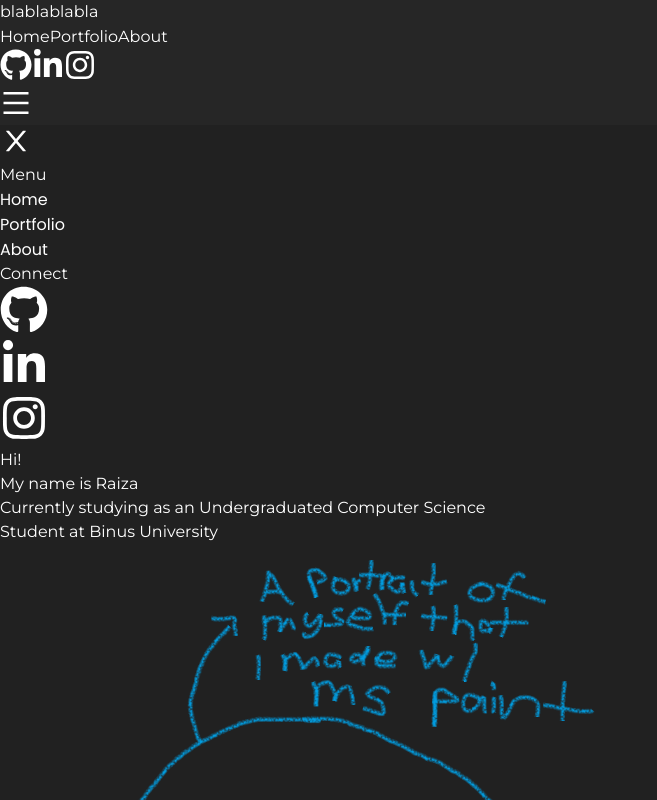
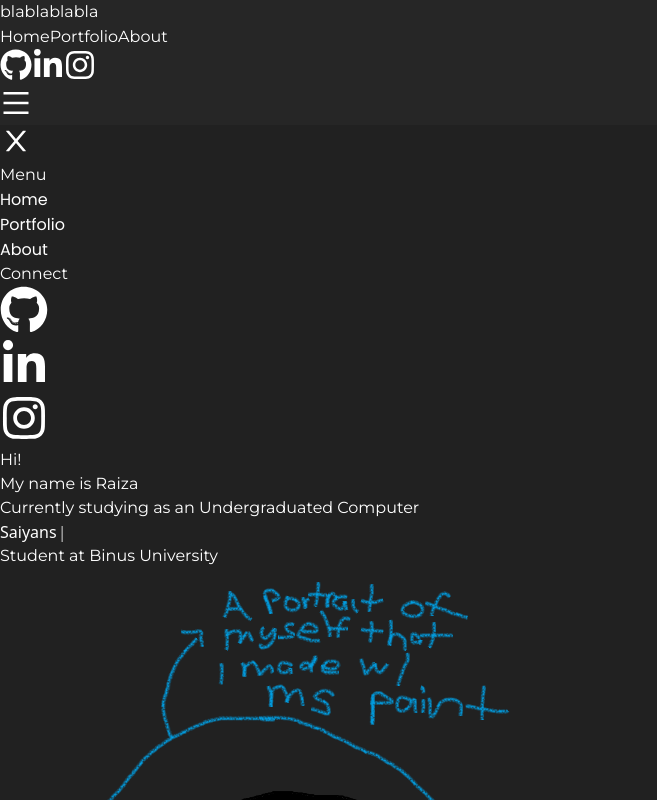
Before and after one commit to raaaizaa/personal-website, a Next.js app: page / in a window 1280 px wide. Shown: the top 800 px of the page, without its empty margins (0-657 px from the left). Built offline with nearby package versions, Linux system fonts and the light colour scheme.

Commit message:
style: added typewriter effect

```diff
--- /dev/null
+++ b/components/molecules/home/title.tsx
@@ -0,0 +1,27 @@
+import React from 'react';
+import {TextMontserrat} from '@/components/atoms/typography/text-montserrat/text-montserrat';
+import TypewriterComponent from 'typewriter-effect';
+
+export default function Title() {
+    return (
+        <>
+            <TextMontserrat className="text-5xl font-bold leading-snug">Hi!</TextMontserrat>
+            <TextMontserrat className="text-4xl leading-normal">My name is Raiza</TextMontserrat>
+            <TextMontserrat className="text-2xl leading-normal">
+                Currently studying as an Undergraduated Computer
+            </TextMontserrat>
+            <div className='font-montserrat text-3xl'>
+                <TypewriterComponent
+                    options={{
+                        autoStart: true,
+                        loop: true,
+                        delay: 40,
+                        strings: ['Saiyans', 'Science'],
+
+                    }}
+                />
+            </div>
+            <TextMontserrat className="text-2xl leading-normal">Student at Binus University</TextMontserrat>
+        </>
+    );
+}
--- a/components/pages/home/home-page.tsx
+++ b/components/pages/home/home-page.tsx
@@ -1,19 +1,18 @@
+'use client'
 import { TextMontserrat } from '@/components/atoms/typography/text-montserrat/text-montserrat';
 import Image from 'next/image';
 import React from 'react';
 import portrait from 'public/images/portrait.png'
+import Title from '@/components/molecules/home/title';
 
 export default function Homepage() {
   return (
     <div className=' lg:inline-flex h-[93%] w-screen'>
-        <div className='flex flex-col lg:w-[50%] justify-center px-4 sm:px-8 md:px-12 lg:px-20 xl:px-32 py-32 flex-grow transition-all '>
-        <TextMontserrat className='text-5xl font-bold leading-snug'>Hi!</TextMontserrat>
-        <TextMontserrat className='text-4xl leading-normal'>My name is Raiza</TextMontserrat>
-        <TextMontserrat className='text-2xl leading-normal'>Currently studying as an Undergraduated Computer Science</TextMontserrat>
-        <TextMontserrat className='text-2xl leading-normal'>Student at Binus University</TextMontserrat>
+        <div className='flex flex-col lg:w-[50%] justify-center ps-4 sm:ps-8 md:ps-12 lg:ps-20 xl:ps-32 py-32 flex-grow transition-all '>
+          <Title />
         </div>
         <div className='flex flex-grow justify-center items-center lg:w-[50%]'>
-            <Image src={portrait} width={700} height={700} alt='' />
+            <Image src={portrait} width={600} height={600} alt='' />
         </div>
     </div>
   );
--- a/package.json
+++ b/package.json
@@ -26,7 +26,8 @@
         "react-icons": "^4.10.1",
         "tailwind-merge": "^1.14.0",
         "tailwindcss": "3.3.3",
-        "typescript": "5.1.6"
+        "typescript": "5.1.6",
+        "typewriter-effect": "^2.20.1"
     },
     "devDependencies": {
         "prettier": "^3.0.0"
--- a/styles/globals.css
+++ b/styles/globals.css
@@ -16,3 +16,7 @@
 .bg-lighter-dark {
     background-color: #262626;
 }
+
+.typewriter {
+    font-family: ;
+}
```
Also changed, not shown: 1 other file (tests, documents, lock files or other folders).
